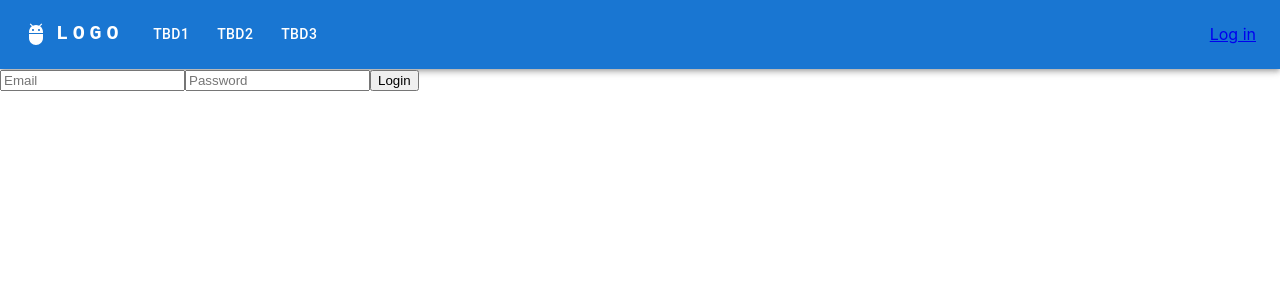
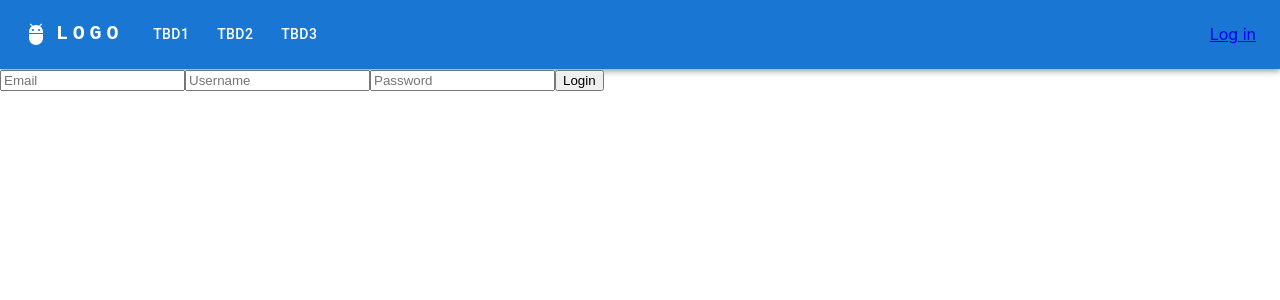
Before and after one commit to ftaureluba/posts, a React (Create React App) app in the folder client/: page /signup in a window 1280 px wide. Shown: the top 300 px of the page. Built offline with nearby package versions, Linux system fonts and the light colour scheme.

Commit message:
funciona la parte de signup, falta la de login

```diff
--- a/client/src/components/Signup.jsx
+++ b/client/src/components/Signup.jsx
@@ -1,19 +1,38 @@
 import React, {useState} from 'react'
-import {useNavigate} from 'react-router-dom'
+import {Navigate, useNavigate} from 'react-router-dom'
+import { apiService } from '../services/PostsService';
 
 
 function Signup() {
     const [email, setEmail] = useState('');
     const [password, setPassword] = useState('');
-    const history = useNavigate();
+    const [username, setUsername] = useState('');
+    const navigate = useNavigate();
 
-    const handleSubmit = (event) => {
+    const handleSubmit = async (event) => {
       event.preventDefault();
       // Here you would typically make a request to your server to authenticate the user
       // For now, we'll just log the email and password
+      try {
+        // Collect the user data
+        const userData = {
+          username: username, // Assuming username is a state variable holding the username input
+          email: email, // Assuming email is a state variable holding the email input
+          password: password // Assuming password is a state variable holding the password input
+        };
+
+        // Send the user data to the server
+        const response = await apiService.PostData('/signup', userData);
+
+        console.log(response.data);
+        // Optionally, clear the form after submission
+
+      } catch (error) {
+        console.error('Error signing up:', error);
+      }
       console.log(`Email: ${email}, Password: ${password}`);
       // After successful login, redirect the user to the home page
-      history.push('/');
+      navigate('/');
     };
 
     return (
@@ -23,6 +42,12 @@ function Signup() {
           value={email}
           onChange={(e) => setEmail(e.target.value)}
           placeholder="Email"
+        />
+        <input
+          type="username"
+          value={username}
+          onChange={(e) => setUsername(e.target.value)}
+          placeholder="Username"
         />
         <input
           type="password"
```
